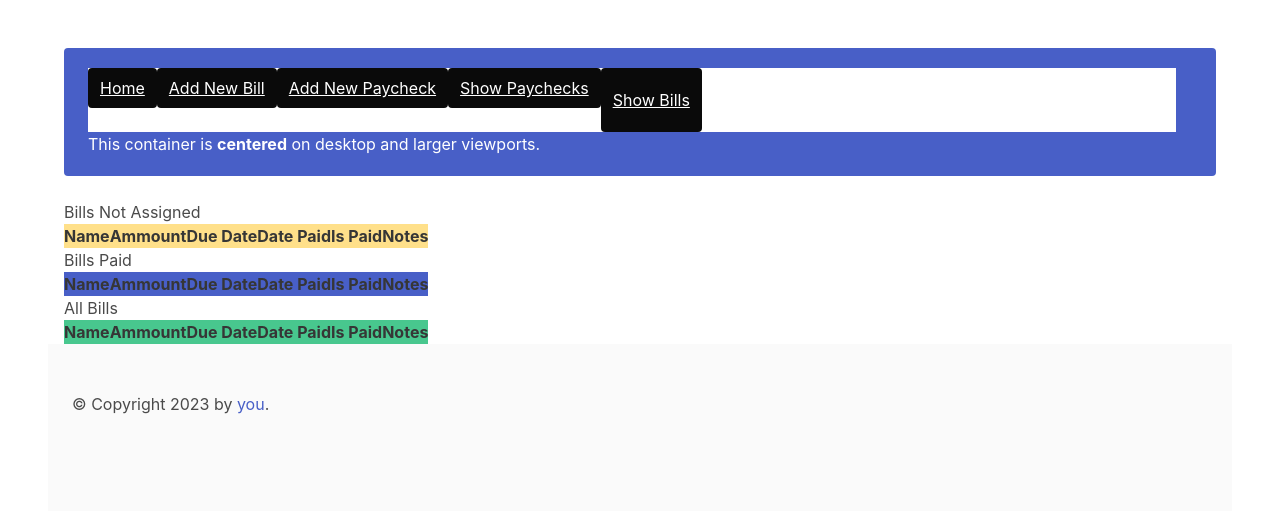
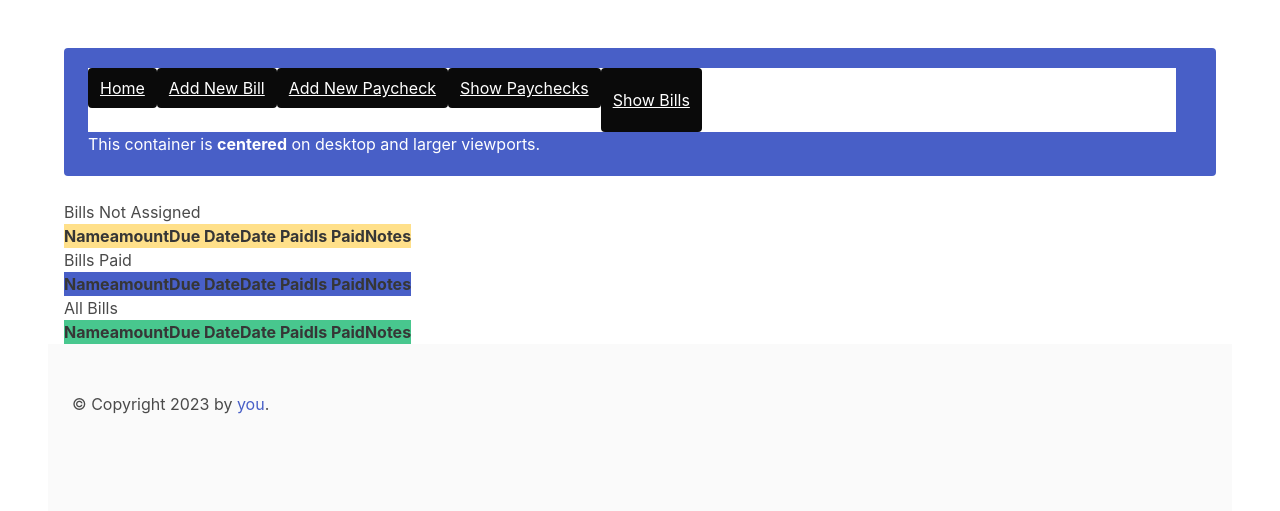
Before and after one commit to ravenstudios/flask_bills, a Flask app: page /show-bills in a window 1280 px wide. Shown: the top 511 px of the page. Run offline with Flask 3, Linux system fonts and the light colour scheme; data that the repository does not hold is empty.

Commit message:
added paid checkbox that affects total and rename ammount vars into amonut

```diff
--- a/routes.py
+++ b/routes.py
@@ -53,7 +53,7 @@ def edit_paycheck():
     form_data = request.form.to_dict(flat=False)
     paycheck = Paycheck.query.get(form_data["_id"])
     paycheck.name = form_data["name"][0]
-    paycheck.ammount = form_data["ammount"][0]
+    paycheck.amount = form_data["amount"][0]
     date_arr = form_data["date-paid"][0].split("-")
     date = datetime.datetime(int(date_arr[0]), int(date_arr[1]), int(date_arr[2]))
     paycheck.date_paid = date
@@ -116,7 +116,7 @@ def edit_bill():
     form_data = request.form.to_dict(flat=False)
     bill = Bill.query.get(form_data["_id"])
     bill.name = form_data["name"][0]
-    bill.ammount = form_data["ammount"][0]
+    bill.amount = form_data["amount"][0]
     bill.notes = form_data["notes"][0]
     date_arr = form_data["due-date"][0].split("-")
     date = datetime.datetime(int(date_arr[0]), int(date_arr[1]), int(date_arr[2]))
--- a/templates/bill/bill-form.html
+++ b/templates/bill/bill-form.html
@@ -7,7 +7,7 @@
       <h1>{% if bill %}EDIT BILL{% elif paycheck%}ADD NEW BILL TO PAYCHECK{% else %}ADD NEW BILL{% endif %}</h1>
       <input type="hidden" name="_id" value="{% if bill %}{{ bill._id}}{% endif %}">
       <input required type="text" name="name" value="{% if bill %}{{ bill.name }}{% endif %}">
-      <input pattern="\d*(\.\d{2})?" required type="text" name="ammount" value="{% if bill %}{{ bill.ammount }}{% endif %}">
+      <input pattern="\d*(\.\d{2})?" required type="text" name="amount" value="{% if bill %}{{ bill.amount }}{% endif %}">
       <input required type="date" name="due-date" value="{% if bill %}{{ bill.due_date }}{% else %}{{ today }}{% endif %}">
       <textarea name="notes" rows="4" cols="40">{% if bill %}{{ bill.notes }}{% endif %}</textarea>
       <select name="paycheck_id" id="">
--- a/templates/bill/show-bills.html
+++ b/templates/bill/show-bills.html
@@ -5,7 +5,7 @@
   <table>
     <tr class="notification is-warning">
       <th>Name</th>
-      <th>Ammount</th>
+      <th>amount</th>
       <th>Due Date</th>
       <th>Date Paid</th>
       <th>Is Paid</th>
@@ -15,7 +15,7 @@
       {% if bill.paycheck_id == "" and bill.is_paid != True %}
         <tr class="notification is-warning">
               <td>{{ bill.name }}</td>
-              <td>{{ bill.ammount }}</td>
+              <td>{{ bill.amount }}</td>
               <td>{{ bill.due_date }}</td>
               <td>{{ bill.date_paid }}</td>
               <td>{{ bill.is_paid }}</td>
@@ -33,7 +33,7 @@
   <table>
     <tr class="notification is-link">
       <th>Name</th>
-      <th>Ammount</th>
+      <th>amount</th>
       <th>Due Date</th>
       <th>Date Paid</th>
       <th>Is Paid</th>
@@ -43,7 +43,7 @@
       {% if bill.is_paid == True %}
         <tr class="notification is-link">
               <td>{{ bill.name }}</td>
-              <td>{{ bill.ammount }}</td>
+              <td>{{ bill.amount }}</td>
               <td>{{ bill.due_date }}</td>
               <td>{{ bill.date_paid }}</td>
               <td>{{ bill.is_paid }}</td>
@@ -60,7 +60,7 @@
   <table>
     <tr class="notification is-success">
       <th>Name</th>
-      <th>Ammount</th>
+      <th>amount</th>
       <th>Due Date</th>
       <th>Date Paid</th>
       <th>Is Paid</th>
@@ -69,7 +69,7 @@
     {% for bill in bills %}
       <tr class="notification is-success">
             <td>{{ bill.name }}</td>
-            <td>{{ bill.ammount }}</td>
+            <td>{{ bill.amount }}</td>
             <td>{{ bill.due_date }}</td>
             <td>{{ bill.date_paid }}</td>
             <td>{{ bill.is_paid }}</td>
--- a/templates/paycheck/paycheck-form.html
+++ b/templates/paycheck/paycheck-form.html
@@ -9,8 +9,8 @@
       <input type="text" name="name" value="{% if paycheck %} {{ paycheck.name }}{% endif %}">
 
 
-      <input pattern="\d*(\.\d{2})?" required type="text" name="ammount" value="{% if paycheck %}{{ paycheck.ammount }}{% endif %}">
-      <!-- <input pattern="\d*(\.\d{2})?" required type="text" name="ammount" value="{% if bill %}{{ bill.ammount }}{% endif %}"> -->
+      <input pattern="\d*(\.\d{2})?" required type="text" name="amount" value="{% if paycheck %}{{ paycheck.amount }}{% endif %}">
+      <!-- <input pattern="\d*(\.\d{2})?" required type="text" name="amount" value="{% if bill %}{{ bill.amount }}{% endif %}"> -->
 
       <label for="date-paid-">Paid Date</label>
       <input type="date" name="date-paid" value="{% if paycheck %}{{ paycheck.date_paid }}{% else %}{{ today }}{% endif %}">
```
Also changed, not shown: schema.py (+5 -5 lines), templates/paycheck/show-paychecks.html (+15 -20 lines).
